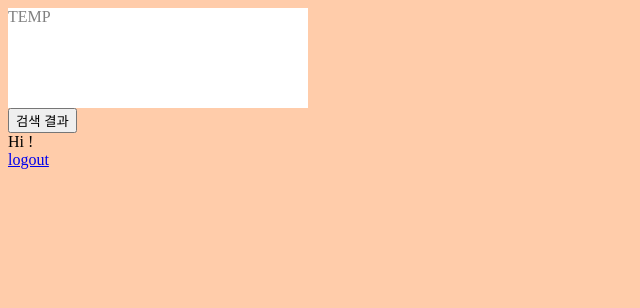
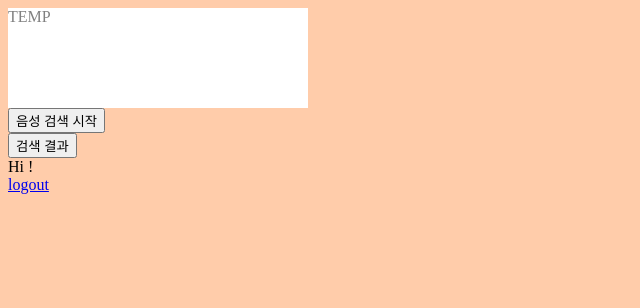
Before and after one commit to Chokwanghwan/CupHolder-KwangsPart, a Flask app: page /users/me/ in a window 1280 px wide. Shown: the top 308 px of the page, without its empty margins (0-640 px from the left). Run offline with Flask 2, Linux system fonts and the light colour scheme.

Commit message:
음성 검색 시작 버튼 추

```diff
--- a/app/templates/base.html
+++ b/app/templates/base.html
@@ -21,8 +21,13 @@
       <span id="test"></span>
       <span id="test2" style="color:gray">TEMP</span>
     </div>
+
     <div>
-      <button id="voiceButton">검색 결과</button>
+      <button id="startSearchButton">음성 검색 시작</button>
+    </div>
+
+    <div>
+      <button id="searchCompleteButton">검색 결과</button>
     </div>
     <div id="content">{% block content %}{% endblock %}</div>
     <div id="footer">{% block footer %}{% endblock %}</div>
```
